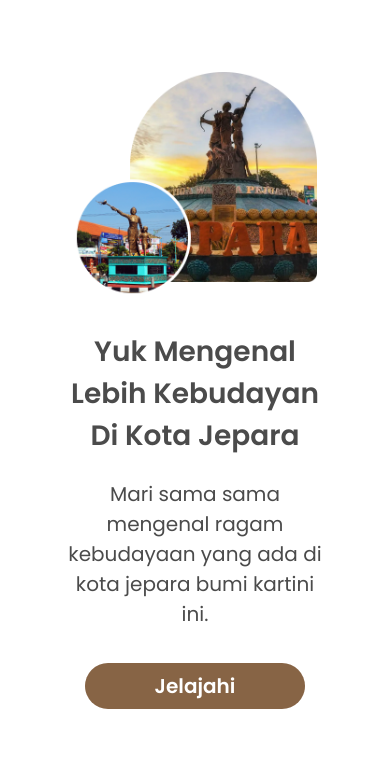
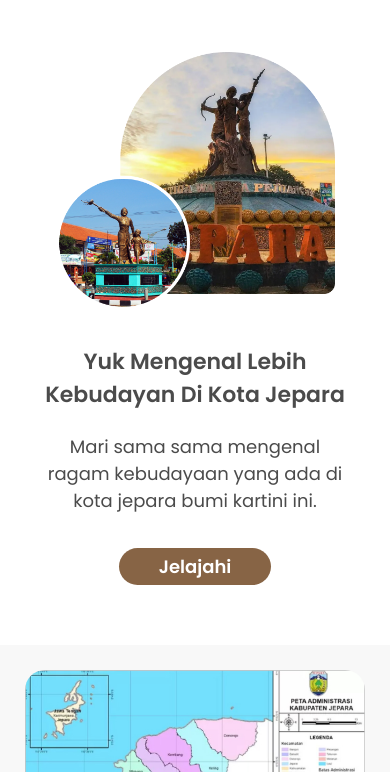
Before and after one commit to AzizWira/techcomfest, a plain HTML site: page index.html in a window 390 px wide. Shown: the part 72-844 px from the top of the page. Drawn offline with Linux system fonts and the light colour scheme.

Commit message:
style[AW]: changes size text time [23.42]

```diff
--- a/Style/Ecommerce/beranda-produk.css
+++ b/Style/Ecommerce/beranda-produk.css
@@ -84,7 +84,8 @@
 @media only screen and (max-width: 550px) {
     .img-title-information{
         display: flex;
-        align-items: center;
+        /* align-items: center; */
+        flex-direction: column;
         gap: 5px;
     }
 
--- a/Style/beranda.css
+++ b/Style/beranda.css
@@ -61,36 +61,87 @@
 @media only screen and (max-width: 1000px) {
   .header {
     display: flex;
-    flex-direction: column-reverse;
   }
 
   .title-head {
     font-size: 28px;
     margin-top: 28px;
     width: 100%;
-    text-align: center;
   }
 
   .desc-head {
     font-size: 20px;
     width: 100%;
-    text-align: center;
   }
 
   .header-left {
     display: flex;
     flex-direction: column;
+    width: 60%;
+  }
+
+  .header-right {
+    width: 40%;
+  }
+}
+
+@media only screen and (max-width: 700px) {
+  .header {
+    display: flex;
+    flex-direction: column-reverse;
+  }
+
+  .title-head{
+    text-align: center;
+  }
+
+  .desc-head{
+    text-align: center;
+  }
+
+  .header-left {
+    width: 100%;
     align-items: center;
   }
 
   .header-right {
-    width: 90%;
+    width: 75%;
+  }
+
+  .btn-explore{
+    padding: 5px 40px;
   }
 }
 
 @media only screen and (max-width: 600px) {
   .header {
-    padding: 30px;
+    padding: 10px;
+  }
+
+  .title-head {
+    font-size: 24px;
+  }
+
+  .header-right {
+    width: 80%;
+  }
+}
+
+@media only screen and (max-width: 400px) {
+  .title-head {
+    font-size: 22px;
+  }
+
+  .desc-head {
+    font-size: 18px;
+  }
+
+  .btn-explore {
+    font-size: 18px;
+  }
+
+  .header-right {
+    width: 90%;
   }
 }
 
--- a/Style/detailBudaya.css
+++ b/Style/detailBudaya.css
@@ -137,6 +137,10 @@
         display: flex;
         flex-direction: column;
         align-items: center;
+    }
+
+    .btn-check {
+        padding: 8px 50px;
     }
 }
 
```
Also changed, not shown: Style/Ecommerce/app.css (+25 -20 lines), Style/Ecommerce/informasi.css (+5 -4 lines).
